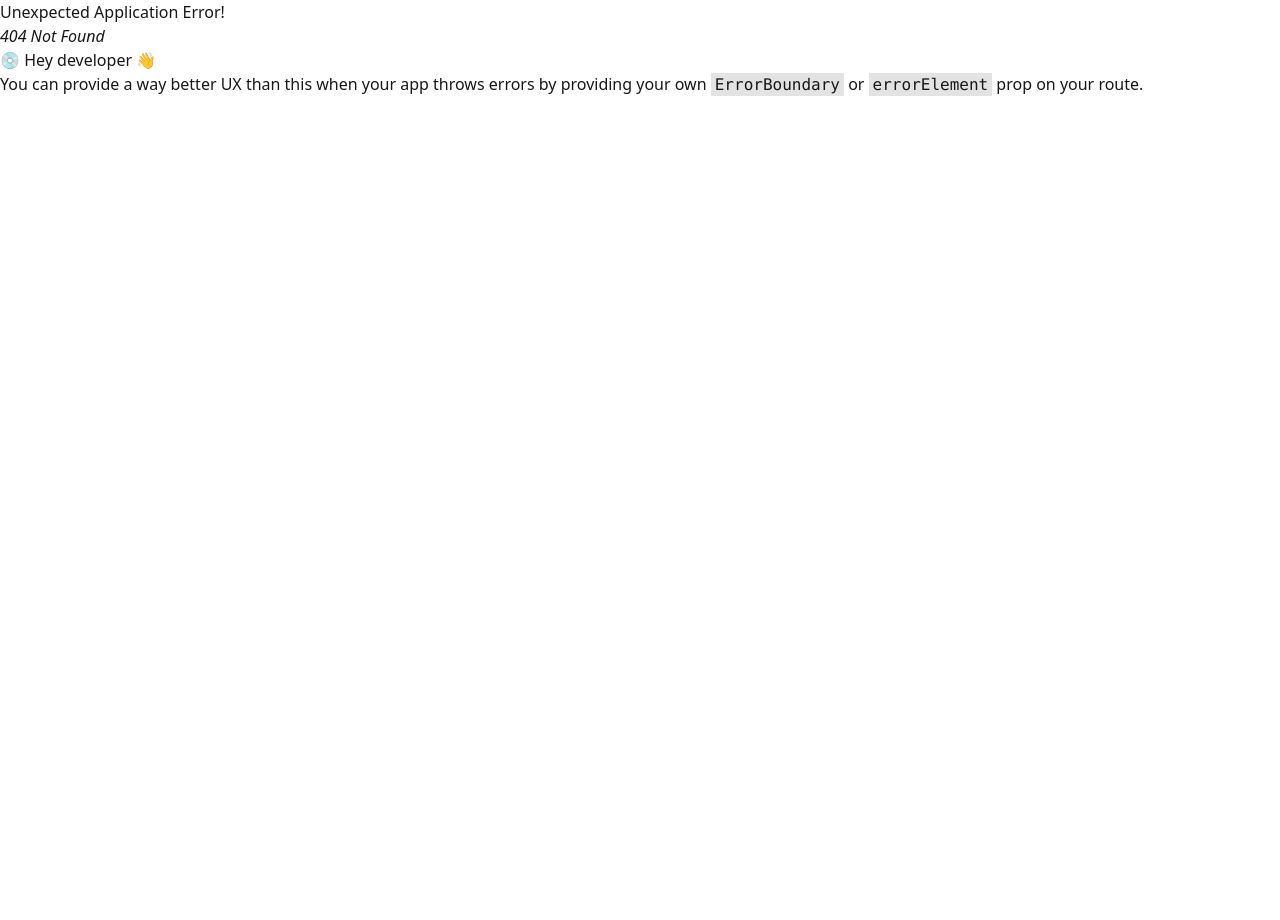
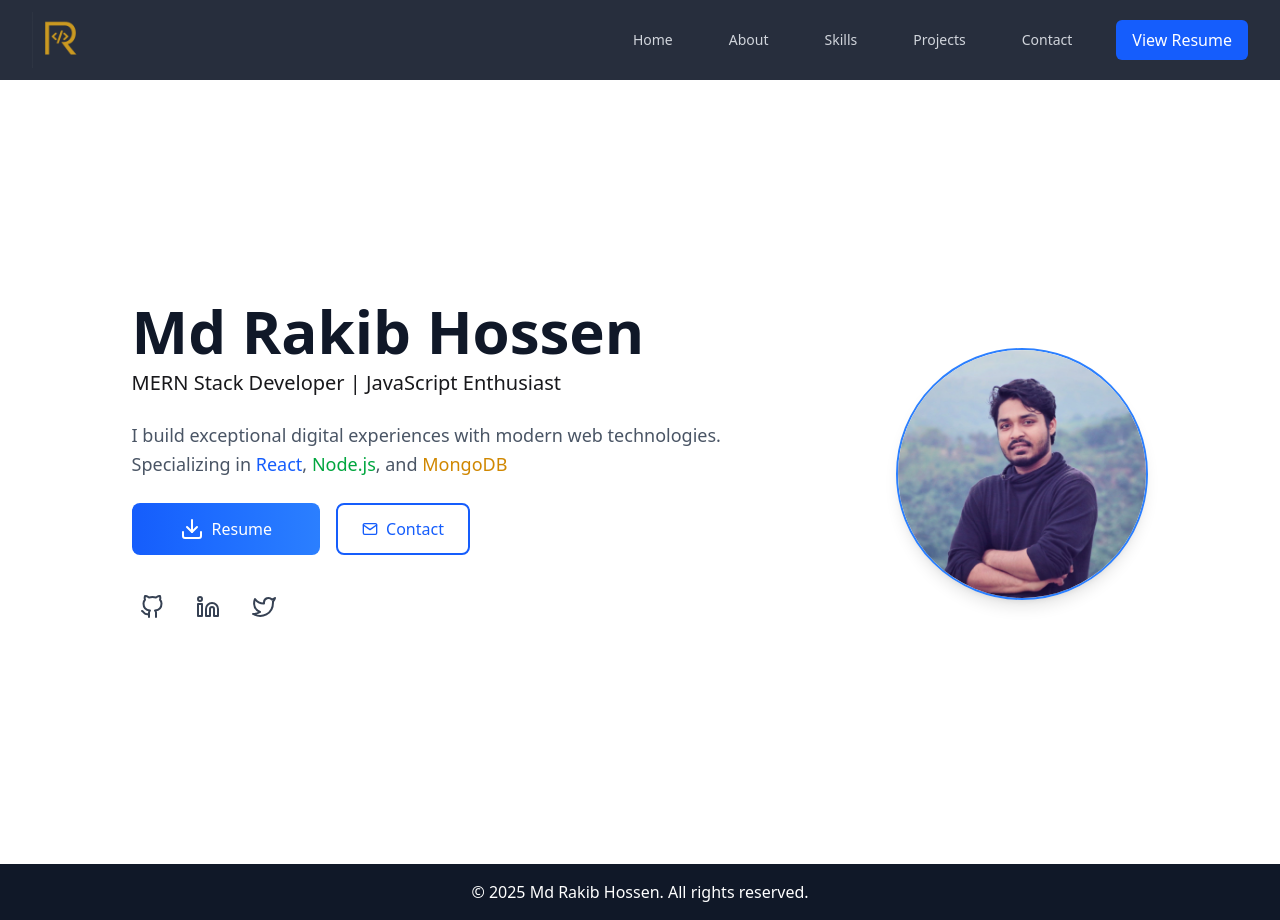
Before and after one commit to MdRakibHossen917/my-portfolio, a React (Vite) app: page /banner in a window 1280 px wide. Before the commit this address had no page. Before the commit the page ends 800 px from the top, so only its background shows below. Built offline with nearby package versions, Linux system fonts and the light colour scheme.

Commit message:
add done

```diff
--- a/src/Components/About.jsx
+++ b/src/Components/About.jsx
@@ -5,7 +5,7 @@ const About = () => {
   return (
     <section
       id="about"
-      className="scroll-mt-24 py-20 px-4 sm:px-6 lg:px-8 dark:bg-gray-900 w-full flex justify-center"
+      className="scroll-mt-26 py-40 px-4 sm:px-6 lg:px-8  w-full flex justify-center"
     >
       <motion.div
         className="max-w-5xl mx-auto text-gray-700 dark:text-gray-300  "
--- a/src/Components/Hero.jsx
+++ b/src/Components/Hero.jsx
@@ -139,7 +139,7 @@ const Hero = () => {
             </motion.h1>
 
             <motion.h2
-              className="dark:bg-blue-900 dark:text-blue-300 py-2 rounded-lg text-lg sm:text-xl font-medium mb-4"
+              className=" dark:text-blue-300 py-2 rounded-lg text-lg sm:text-xl font-medium mb-4"
               variants={itemVariants}
             >
               MERN Stack Developer | JavaScript Enthusiast
@@ -159,7 +159,7 @@ const Hero = () => {
               <span className="font-medium text-yellow-600 dark:text-yellow-400">
                 MongoDB
               </span>
-              .
+
             </motion.p>
 
             <motion.div className="flex flex-col sm:flex-row gap-4 justify-center lg:justify-start mb-8">
--- a/src/Components/Projects.jsx
+++ b/src/Components/Projects.jsx
@@ -72,7 +72,7 @@ const Projects = () => {
   return (
     <section
       id="projects"
-      className="py-20 px-4 sm:px-6 lg:px-8 max-w-7xl mx-auto"
+      className=" mt-25 mb-15 px-4 sm:px-6 lg:px-8 max-w-7xl mx-auto"
     >
       <div className="text-center mb-16">
         <motion.h2
--- a/src/Components/Skills.jsx
+++ b/src/Components/Skills.jsx
@@ -41,7 +41,7 @@ const Skills = () => {
   return (
     <section
       id="skills"
-      className="scroll-mt-20 py-16 px-4 sm:px-6 lg:px-8 max-w-6xl mx-auto"
+      className="scroll-mt-20   py-27 px-4 mt-10 sm:px-6 lg:px-8 max-w-6xl mx-auto"
     >
       <div className="text-center mb-12">
         <h2 className="text-3xl sm:text-4xl font-bold mb-4 text-gray-800 dark:text-white">
--- a/src/layouts/RootLayout.jsx
+++ b/src/layouts/RootLayout.jsx
@@ -9,10 +9,12 @@ const RootLayout = () => {
     <div>
       <Navbar></Navbar>
 
-      <div>
+      <div className="min-h-[calc(100vh-72px)]">
         <Outlet></Outlet>
       </div>
-      <Footer></Footer>
+     <div className="flex-grow">
+         <Footer></Footer>
+      </div>
     </div>
   );
 };
--- a/src/shared/Navbar/Navbar.jsx
+++ b/src/shared/Navbar/Navbar.jsx
@@ -25,6 +25,7 @@ const Navbar = () => {
     >
       <div className="container mx-auto px-4 sm:px-6 lg:px-8">
         <div className="flex justify-between items-center h-16 md:h-20">
+          {/* Logo */}
           <Link to="/" className="flex items-center" onClick={closeMenu}>
             <img
               className="w-12 h-12 md:w-14 md:h-14 transition-all duration-300 hover:scale-105"
@@ -36,45 +37,47 @@ const Navbar = () => {
           {/* Desktop Menu */}
           <div className="hidden md:flex items-center space-x-8">
             <NavLink
-              to="/"
+              to="/banner"
               className="px-3 py-2 rounded-md text-sm font-medium text-gray-300 hover:text-white transition-colors"
               end
             >
               Home
             </NavLink>
-            <a
-              href="#about"
+            {/* Use NavLink with "to" for internal routing */}
+            <NavLink
+              to="/about"
               className="px-3 py-2 rounded-md text-sm font-medium text-gray-300 hover:text-white transition-colors"
             >
               About
-            </a>
-            <a
-              href="#skills"
+            </NavLink>
+            <NavLink
+              to="/skills"
               className="px-3 py-2 rounded-md text-sm font-medium text-gray-300 hover:text-white transition-colors"
             >
               Skills
-            </a>
-            <a
-              href="#projects"
+            </NavLink>
+            <NavLink
+              to="/projects"
               className="px-3 py-2 rounded-md text-sm font-medium text-gray-300 hover:text-white transition-colors"
             >
               Projects
-            </a>
-            <a
-              href="#contact"
+            </NavLink>
+            <NavLink
+              to="/contact"
               className="px-3 py-2 rounded-md text-sm font-medium text-gray-300 hover:text-white transition-colors"
             >
               Contact
-            </a>
+            </NavLink>
 
-            <a
-              href="/CV"
+            {/* For CV / Resume route */}
+            <NavLink
+              to="/CV"
               target="_blank"
               rel="noopener noreferrer"
-              className="px-4 py-2   bg-blue-600 text-white rounded-md"
+              className="px-4 py-2 bg-blue-600 text-white rounded-md"
             >
               View Resume
-            </a>
+            </NavLink>
           </div>
 
           {/* Mobile Menu Button */}
@@ -103,7 +106,7 @@ const Navbar = () => {
       >
         <div className="px-2 pt-2 pb-4 space-y-1 sm:px-3 bg-gray-800/95 backdrop-blur-sm">
           <NavLink
-            to="/"
+            to="/banner"
             className={({ isActive }) =>
               `block px-3 py-2 rounded-md text-base font-medium ${
                 isActive
@@ -116,34 +119,65 @@ const Navbar = () => {
           >
             Home
           </NavLink>
-          <a
-            href="#about"
-            className="block px-3 py-2 rounded-md text-base font-medium text-gray-300 hover:bg-gray-700 hover:text-white"
+
+          {/* Internal routing for these pages */}
+          <NavLink
+            to="/about"
+            className={({ isActive }) =>
+              `block px-3 py-2 rounded-md text-base font-medium ${
+                isActive
+                  ? "bg-gray-900 text-blue-400"
+                  : "text-gray-300 hover:bg-gray-700 hover:text-white"
+              }`
+            }
             onClick={closeMenu}
           >
             About
-          </a>
-          <a
-            href="#skills"
-            className="block px-3 py-2 rounded-md text-base font-medium text-gray-300 hover:bg-gray-700 hover:text-white"
+          </NavLink>
+
+          <NavLink
+            to="/skills"
+            className={({ isActive }) =>
+              `block px-3 py-2 rounded-md text-base font-medium ${
+                isActive
+                  ? "bg-gray-900 text-blue-400"
+                  : "text-gray-300 hover:bg-gray-700 hover:text-white"
+              }`
+            }
             onClick={closeMenu}
           >
             Skills
-          </a>
-          <a
-            href="#projects"
-            className="block px-3 py-2 rounded-md text-base font-medium text-gray-300 hover:bg-gray-700 hover:text-white"
+          </NavLink>
+
+          <NavLink
+            to="/projects"
+            className={({ isActive }) =>
+              `block px-3 py-2 rounded-md text-base font-medium ${
+                isActive
+                  ? "bg-gray-900 text-blue-400"
+                  : "text-gray-300 hover:bg-gray-700 hover:text-white"
+              }`
+            }
             onClick={closeMenu}
           >
             Projects
-          </a>
-          <a
-            href="#contact"
-            className="block px-3 py-2 rounded-md text-base font-medium text-gray-300 hover:bg-gray-700 hover:text-white"
+          </NavLink>
+
+          <NavLink
+            to="/contact"
+            className={({ isActive }) =>
+              `block px-3 py-2 rounded-md text-base font-medium ${
+                isActive
+                  ? "bg-gray-900 text-blue-400"
+                  : "text-gray-300 hover:bg-gray-700 hover:text-white"
+              }`
+            }
             onClick={closeMenu}
           >
             Contact
-          </a>
+          </NavLink>
+
+          {/* Resume Download Link - use <a> tag since it’s a file */}
           <a
             href="/MdRakibHossen_Resume.pdf"
             download="MdRakibHossen_Resume.pdf"
```
Also changed, not shown: src/router/router.jsx (+10 -1 lines).
